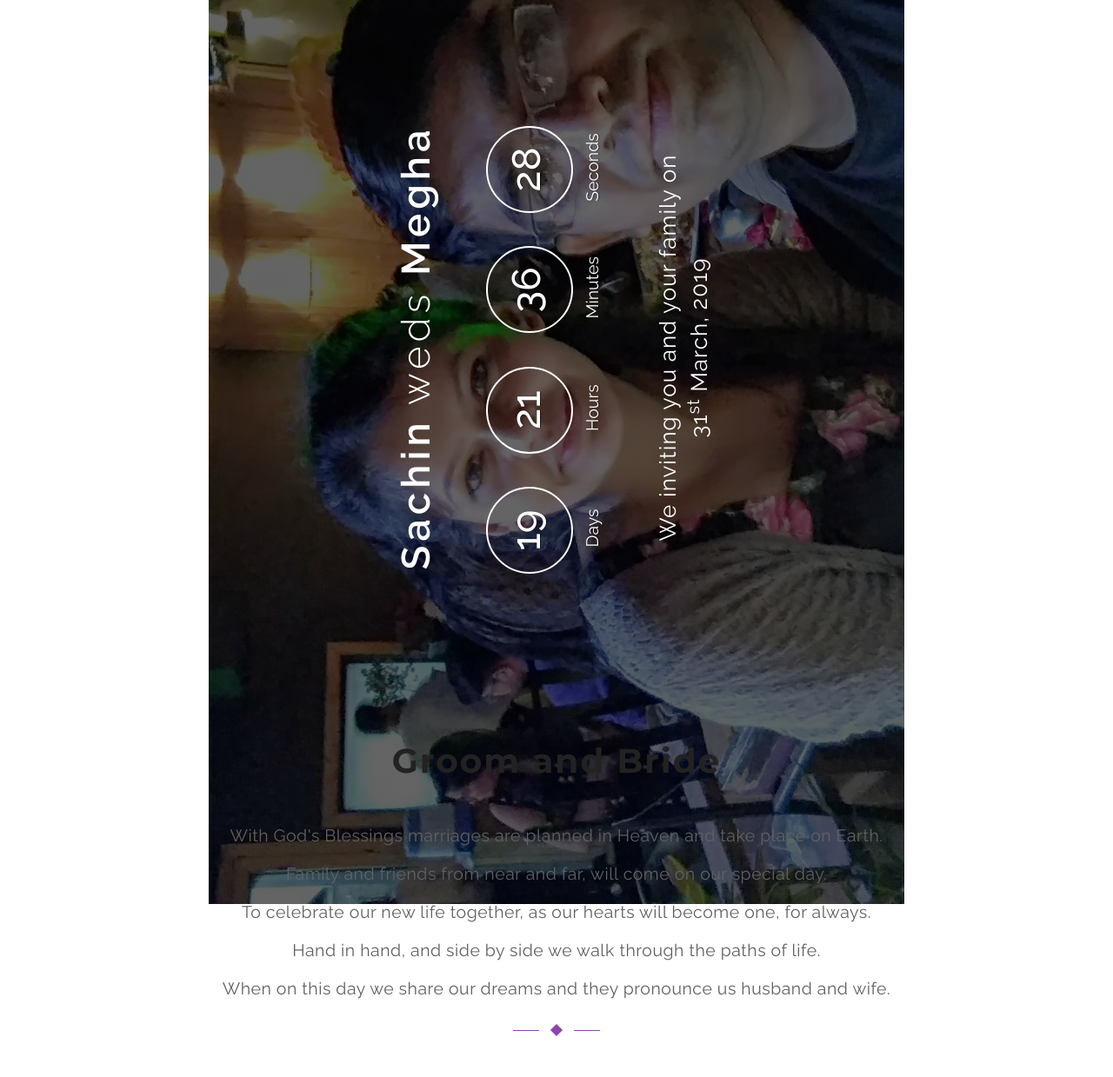
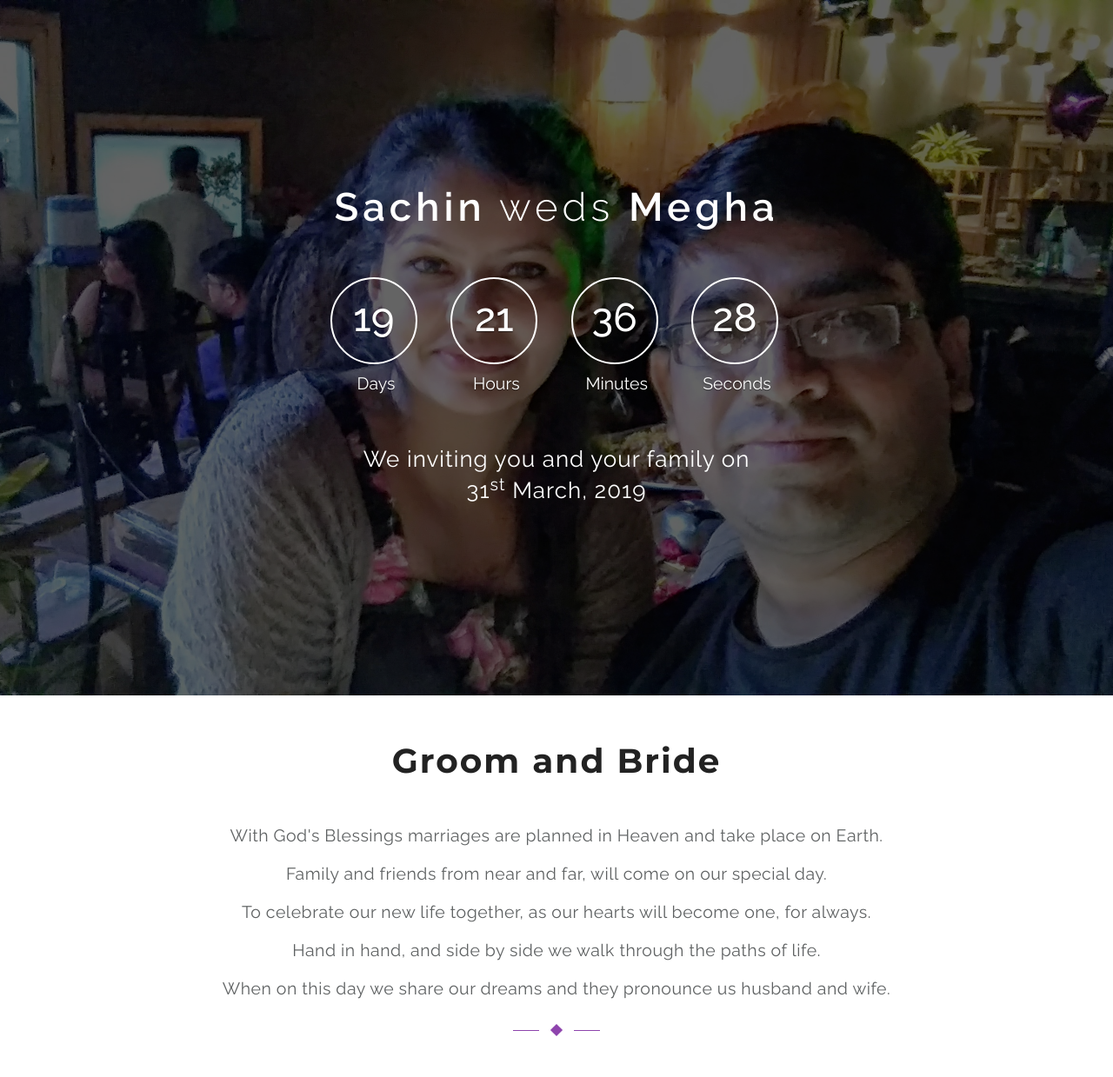
Before and after one commit to sachinkhedkar9/SachinWedsMegha, a PHP site: page /index.html in a window 1280 px wide. Shown: the top 1239 px of the page at 87% size. Run offline with PHP 8.4, Linux system fonts and the light colour scheme.

Commit message:
css changes

```diff
--- a/css/main.css
+++ b/css/main.css
@@ -4,7 +4,6 @@
     background: url(../images/bg/bg16.jpg) no-repeat center center/cover;
     overflow: hidden;
     background-attachment: fixed;
-    transform: rotate(-90deg);
 }
 
 .b1desc6 {
```
Also changed, not shown: images/bg/bg16.jpg.
